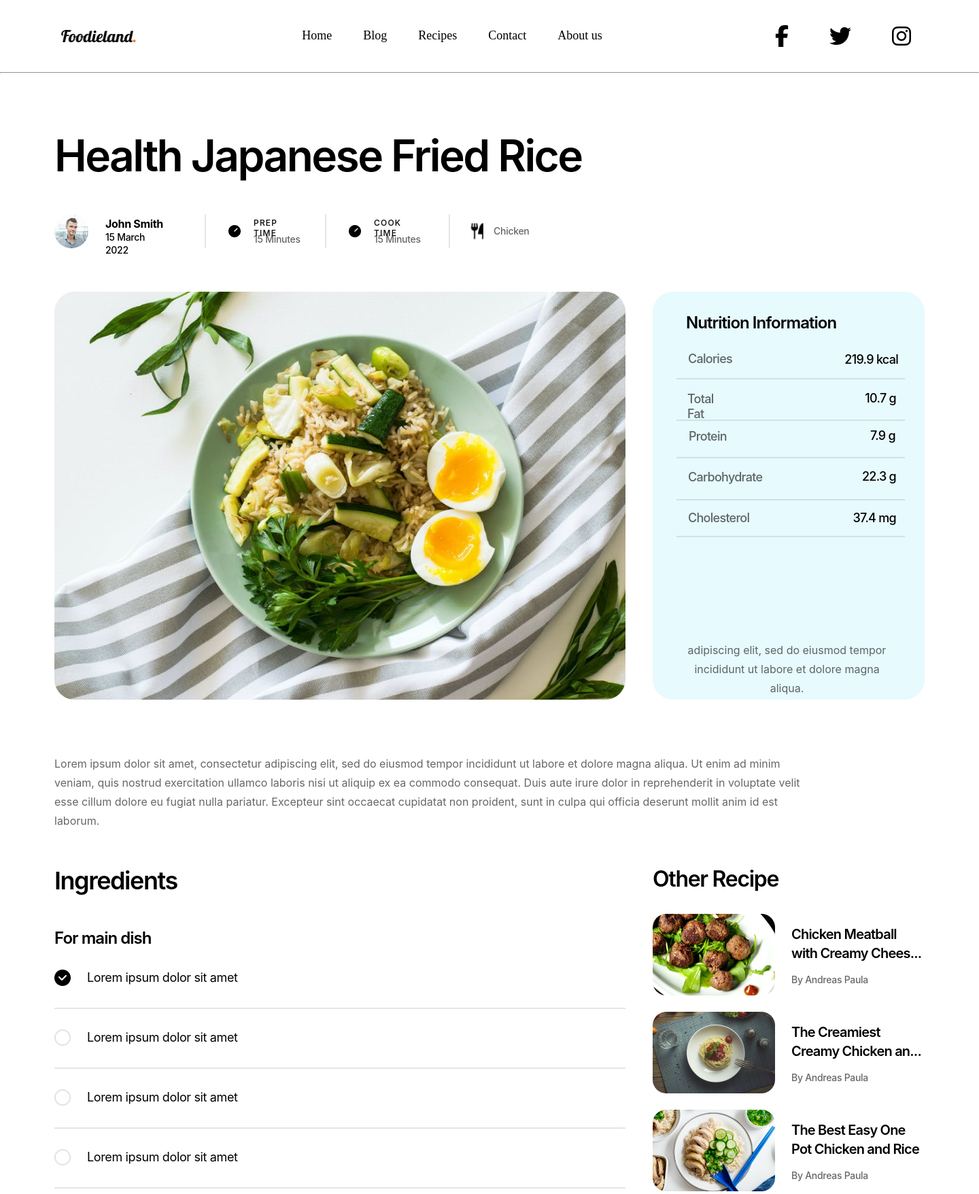
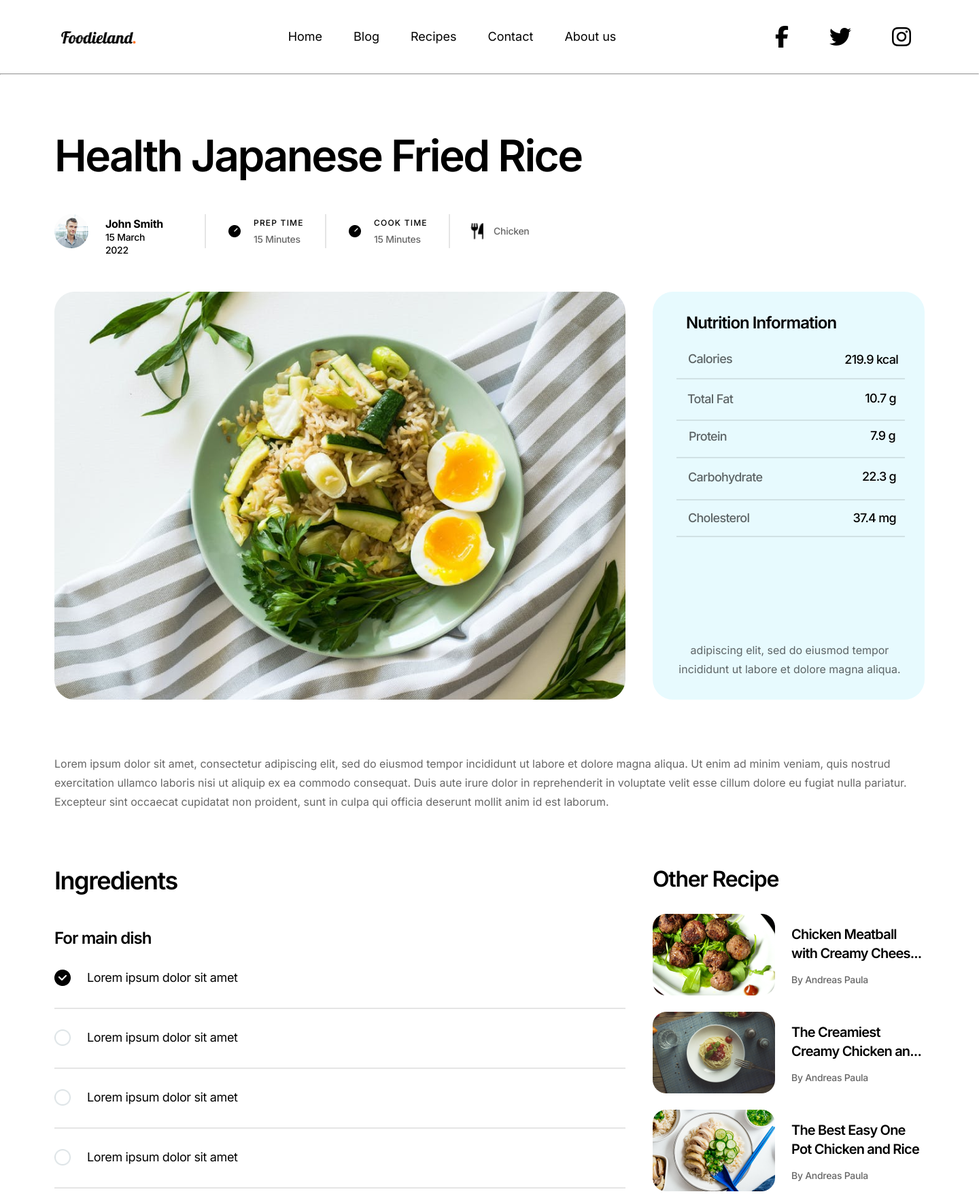
Before and after one commit to FloreFabre/foodlife, a PHP site: page /indexRecette.php in a window 1440 px wide. Shown: the top 1756 px of the page at 68% size. Run offline with PHP 8.4, Linux system fonts and the light colour scheme; some libraries are stand-ins or nearby versions.

Commit message:
mise a jour des police et de leurs placement

```diff
--- a/css/pageRecette.css
+++ b/css/pageRecette.css
@@ -99,7 +99,7 @@
 .preptime {
 
     position: absolute;
-    width: 73px;
+    width: 92px;
     height: 15px;
     left: 373px;
     top: 320px;
@@ -159,7 +159,7 @@
 .cooktime {
 
     position: absolute;
-    width: 78px;
+    width: 92px;
     height: 15px;
     left: 550px;
     top: 320px;
@@ -304,7 +304,7 @@
 .totalfat {
 
     position: absolute;
-    width: 66px;
+    width: 80px;
     height: 22px;
     left: 51px;
     top: 147px;
@@ -452,9 +452,9 @@
 
 .texteNutri {
     position: absolute;
-    width: 303px;
+    width: 329px;
     height: 56px;
-    left: 46px;
+    left: 37px;
     top: 513px;
     font-family: 'Inter';
     font-style: normal;
@@ -518,7 +518,7 @@
 .texteBotTop {
 
     position: absolute;
-    width: 1129px;
+    width: 1262px;
     height: 84px;
     left: 80px;
     top: 1109px;
@@ -1156,7 +1156,7 @@
 .textestep1 {
 
     position: absolute;
-    width: 669px;
+    width: 784px;
     height: 104px;
     left: 128px;
     top: 2408px;
@@ -1188,7 +1188,7 @@
 .textestep2 {
 
     position: absolute;
-    width: 667px;
+    width: 784px;
     height: 104px;
     left: 128px;
     top: 3008px;
@@ -1254,7 +1254,7 @@
 
 
     position: absolute;
-    width: 667px;
+    width: 784px;
     height: 104px;
     left: 128px;
     top: 3261px;
@@ -1319,7 +1319,7 @@
 .textestep4 {
 
     position: absolute;
-    width: 667px;
+    width: 784px;
     height: 104px;
     left: 128px;
     top: 3514px;
--- a/css/recetteAccueil2.css
+++ b/css/recetteAccueil2.css
@@ -6,7 +6,7 @@ display: grid;
 .deliciousRecipeTitre{
 
     position: absolute;
-    width: 477px;
+    width: 556px;
     height: 116px;
     left: 170px;
     top: 4014px;
@@ -24,7 +24,7 @@ display: grid;
 .deliciousRecipeTexte{
 
     position: absolute;
-    width: 520px;
+    width: 609px;
     height: 56px;
     left: 840px;
     top: 4044px;
--- a/css/style.css
+++ b/css/style.css
@@ -1,5 +1,7 @@
+@import url("https://fonts.googleapis.com/css2?family=Inter:wght@400;500;600;700&display=swap%22");
+
 * {
-
+  font-family: "Inter", sans-serif;
   margin: 0;
   padding: 0;
   box-sizing: border-box;
@@ -928,7 +930,7 @@ li {
 .titrechef {
 
   position: absolute;
-  width: 430px;
+  width: 538px;
   height: 116px;
   left: 160px;
   top: 3403px;
@@ -946,7 +948,7 @@ li {
 .textechef {
 
   position: absolute;
-  width: 420px;
+  width: 493px;
   height: 84px;
   left: 160px;
   top: 3543px;
@@ -1109,9 +1111,9 @@ input {
 
 
   position: absolute;
-  width: 521px;
+  width: 580px;
   height: 56px;
-  left: 421px;
+  left: 403px;
   top: 157px;
   font-family: 'Inter';
   font-style: normal;
```
